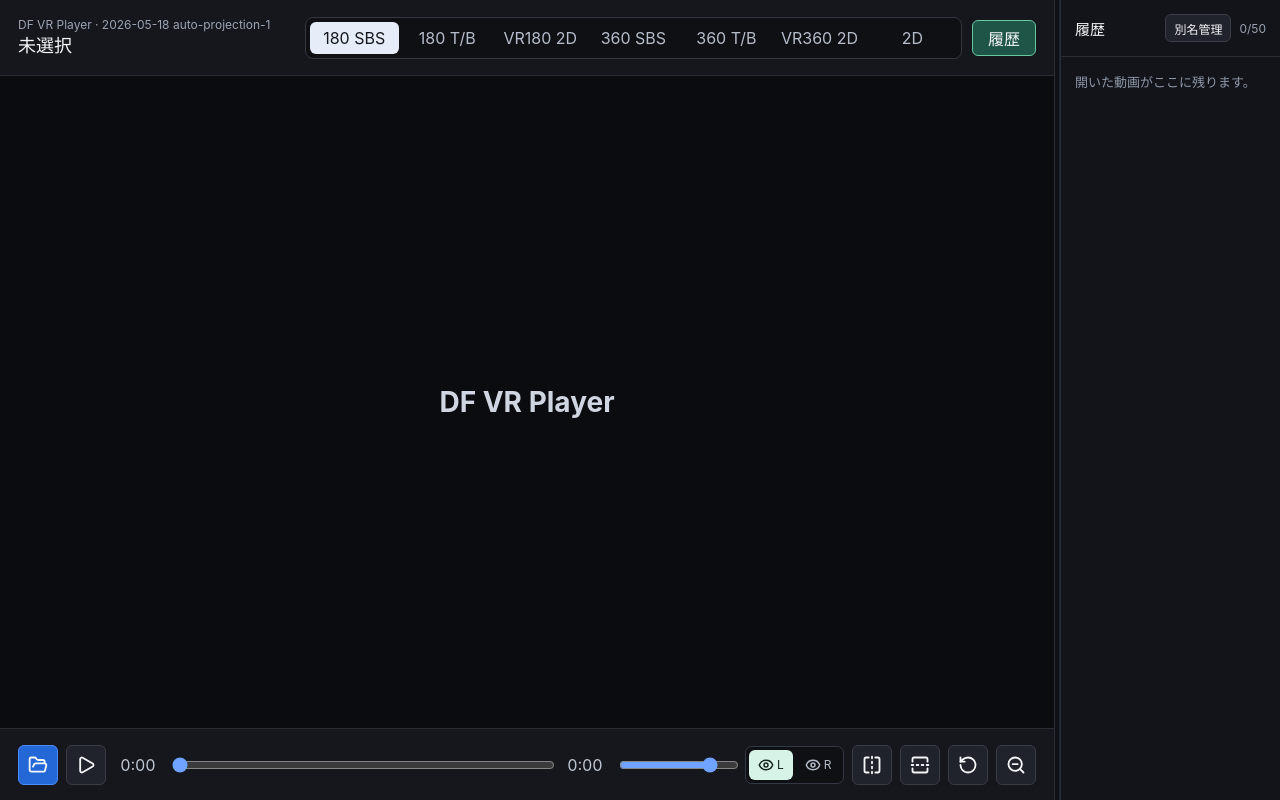
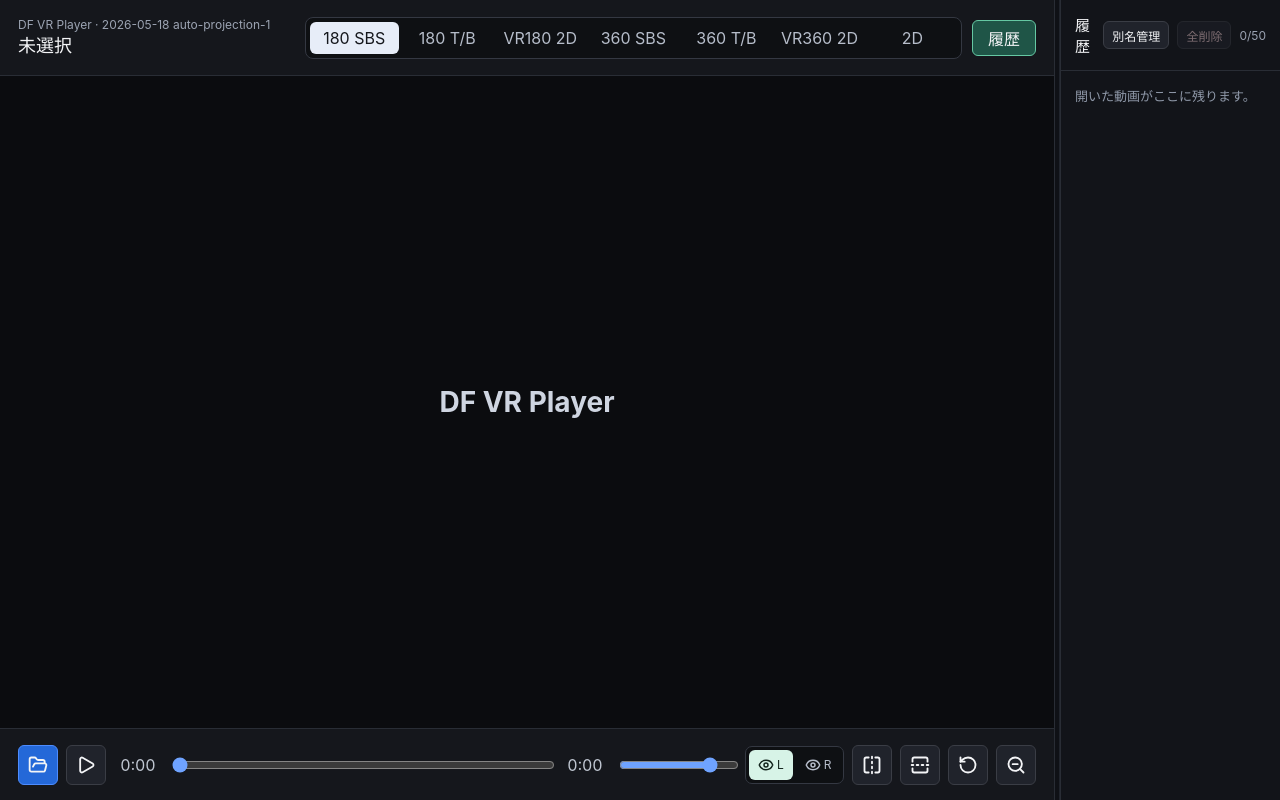
Before and after one commit to datafarmjp/df-vr-player, a React (Vite) app: page / in a window 1280 px wide. Built offline with nearby package versions, Linux system fonts and the light colour scheme.

Commit message:
Add clear history action

```diff
--- a/src/App.tsx
+++ b/src/App.tsx
@@ -9,6 +9,7 @@
   attachThumbnail,
   buildAliasManagerRows,
   buildAliasCsv,
+  clearHistory,
   deleteAliasKeys,
   deleteHistoryItem,
   AliasManagerRow,
@@ -297,6 +298,20 @@
     }
 
     setHistoryItems(deleteHistoryItem(item.id));
+  };
+
+  const removeAllHistoryItems = () => {
+    if (historyItems.length === 0) {
+      return;
+    }
+
+    const confirmed = window.confirm(`履歴をすべて削除しますか？\n\n別名は残ります。`);
+    if (!confirmed) {
+      return;
+    }
+
+    setHistoryItems(clearHistory());
+    setHistoryDiagnostics({});
   };
 
   const exportAliasCsv = () => {
@@ -652,6 +667,7 @@
               onOpen={(item) => void openHistoryItem(item)}
               onRequestRename={setRenamingHistoryItem}
               onDelete={removeHistoryItem}
+              onClear={removeAllHistoryItems}
               onOpenAliasManager={() => setIsAliasManagerOpen(true)}
             />
           </>
--- a/src/components/HistoryPanel.tsx
+++ b/src/components/HistoryPanel.tsx
@@ -7,6 +7,7 @@
   onOpen: (item: HistoryItem) => void;
   onRequestRename: (item: HistoryItem) => void;
   onDelete: (item: HistoryItem) => void;
+  onClear: () => void;
   onOpenAliasManager: () => void;
 };
 
@@ -31,6 +32,7 @@
   onOpen,
   onRequestRename,
   onDelete,
+  onClear,
   onOpenAliasManager
 }: HistoryPanelProps) {
   return (
@@ -40,6 +42,9 @@
         <div className="history-header-actions">
           <button type="button" onClick={onOpenAliasManager}>
             別名管理
+          </button>
+          <button className="history-clear-button" type="button" onClick={onClear} disabled={items.length === 0} title="履歴を一括削除">
+            全削除
           </button>
           <span>{items.length}/{HISTORY_LIMIT}</span>
         </div>
--- a/src/state/historyStore.ts
+++ b/src/state/historyStore.ts
@@ -176,6 +176,11 @@
   return next;
 }
 
+export function clearHistory() {
+  saveHistory([]);
+  return [];
+}
+
 export function loadAliases(): Record<string, FileAlias> {
   try {
     const raw = localStorage.getItem(ALIASES_KEY);
--- a/src/styles/app.css
+++ b/src/styles/app.css
@@ -369,6 +369,20 @@
   overflow: hidden;
   text-overflow: ellipsis;
   white-space: nowrap;
+}
+
+.history-header-actions button:disabled {
+  cursor: default;
+  opacity: 0.45;
+}
+
+.history-clear-button {
+  color: #ffd7dc;
+}
+
+.history-clear-button:not(:disabled):hover {
+  border-color: #8d4653;
+  background: #302027;
 }
 
 .history-header h2 {
```
